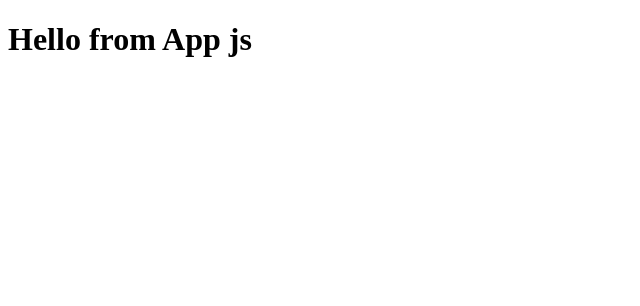
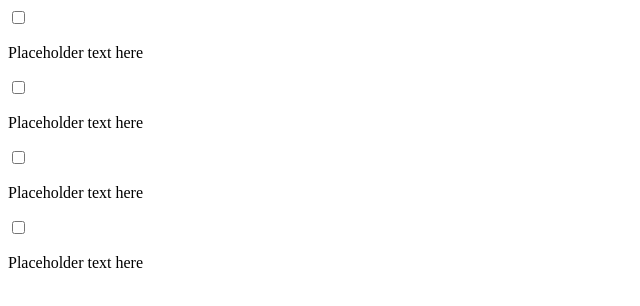
Before and after one commit to Jansan/ToDoAppReact, a React (Create React App) app: page / in a window 1280 px wide. Shown: the top 306 px of the page, without its empty margins (0-640 px from the left). Built offline with nearby package versions, Linux system fonts and the light colour scheme.

Commit message:
checkboc added App.js

```diff
--- a/src/App.js
+++ b/src/App.js
@@ -3,7 +3,17 @@ import React from 'react';
 function App() {
   return (
     <div>
-      <h1>Hello from App js</h1>
+      <input type="checkbox" />
+      <p>Placeholder text here</p>
+
+      <input type="checkbox" />
+      <p>Placeholder text here</p>
+
+      <input type="checkbox" />
+      <p>Placeholder text here</p>
+
+      <input type="checkbox" />
+      <p>Placeholder text here</p>
     </div>
   )
 }
```
